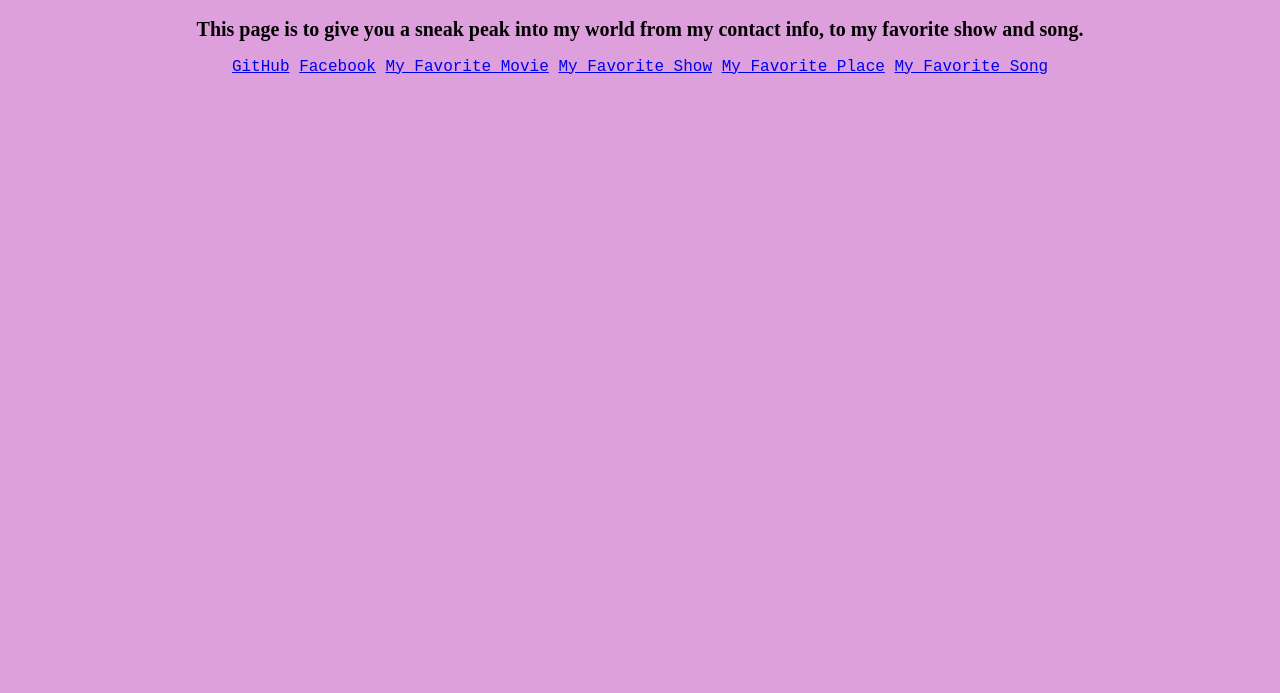
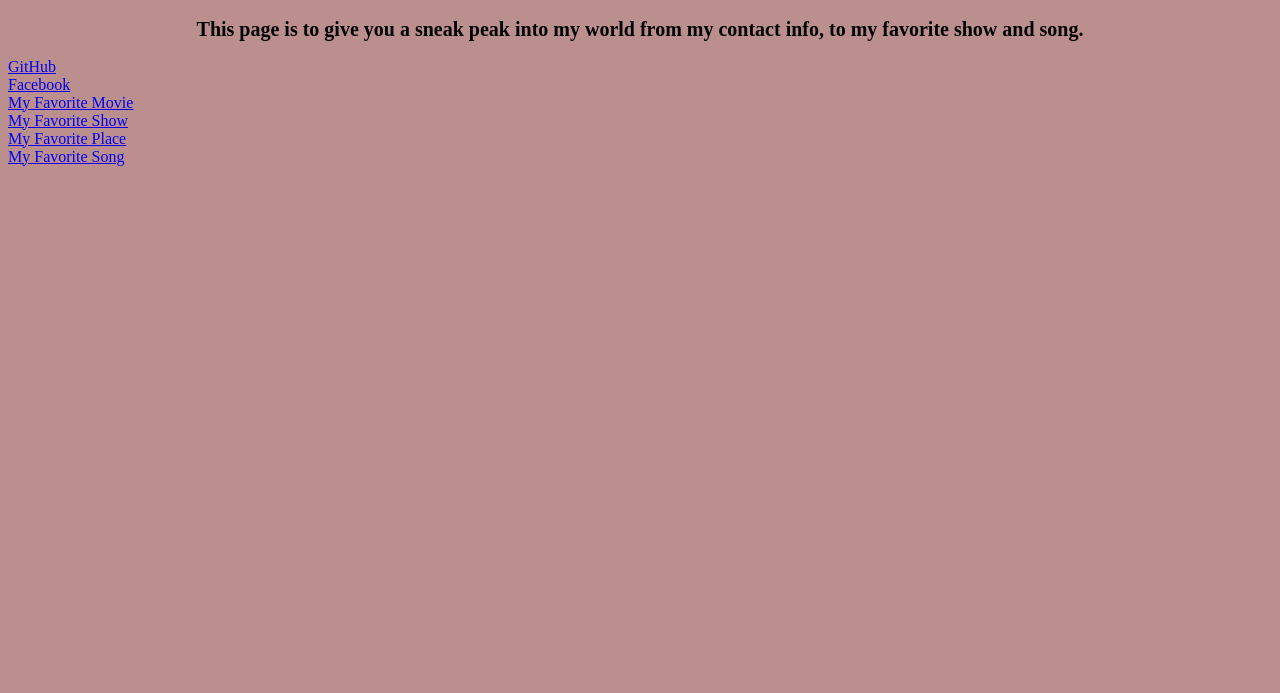
Before and after one commit to marielenah15/My-Website, a plain HTML site: page index.html in a window 1280 px wide. Shown: the part 107-800 px from the top of the page. Drawn offline with Linux system fonts and the light colour scheme.

Commit message:
ReadMe added

```diff
--- a/index.html
+++ b/index.html
@@ -7,13 +7,26 @@
     <h1 id="page-header">Marielena's Website</h1>
         <section id="intro">
             <h2 id="welcome-paragraph">This page is to give you a sneak peak into my world from my contact info, to my favorite show and song.</h2>
-            <div id="links">
-                <a href="https://github.com/marielenah15?tab=repositories">GitHub</a>
-                <a href="https://www.facebook.com/marielena.hernandez.33">Facebook</a>
-                <a href="https://m.youtube.com/watch?v=GNGCav9fRhc">My Favorite Movie</a>
-                <a href="https://www.nbc.com/law-and-order-special-victims-unit">My Favorite Show</a>
-                <a href="http://www.gohikecolorado.com/officers-gulch.html">My Favorite Place</a>
-                <a href="https://www.youtube.com/watch?v=oPmMUZbnc3o">My Favorite Song</a>
+            <div class="links">
+              <div class="GitHub">
+                <a target="_blank" href="https://github.com/marielenah15?tab=repositories">GitHub</a>
+              </div>
+              <div class="facebook">
+                <a target="_blank" href="https://www.facebook.com/marielena.hernandez.33">Facebook</a>
+              </div>
+              <div class="Movie">
+                <a target="_blank" href="https://m.youtube.com/watch?v=GNGCav9fRhc">My Favorite Movie</a>
+              </div>
+              <div class="Show">
+                <a target="_blank" href="https://www.nbc.com/law-and-order-special-victims-unit">My Favorite Show</a>
+              </div>
+              <div class="Place">
+                <a target="_blank" href="http://www.gohikecolorado.com/officers-gulch.html">My Favorite Place</a>
+              </div>
+              <div class="Song">
+                <a target="_blank" href="https://www.youtube.com/watch?v=oPmMUZbnc3o">My Favorite Song</a>
+              </div>
+
             </div>
         </section>
     <script src="script.js"></script>
--- a/style.css
+++ b/style.css
@@ -1,5 +1,5 @@
 body {
-    background: plum;
+    background: rosybrown;
   }
 
 h1 {
@@ -14,8 +14,6 @@ h2 {
     font-size: 20px;
 }
 
-#links {
-    color: chartreuse;
-    font-family: 'Courier New', Courier, monospace;
-    text-align: center;
+.github, .facebook, .movie, .show, .place, .song {
+   color: red;
 }
```
Also changed, not shown: 1 other file.
